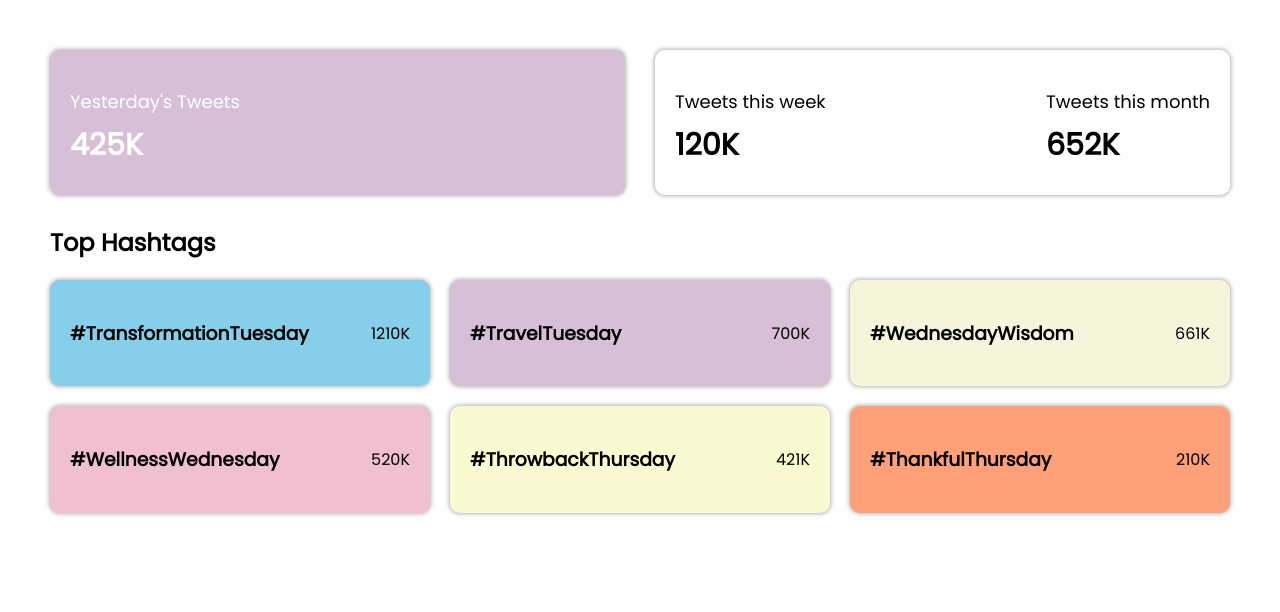
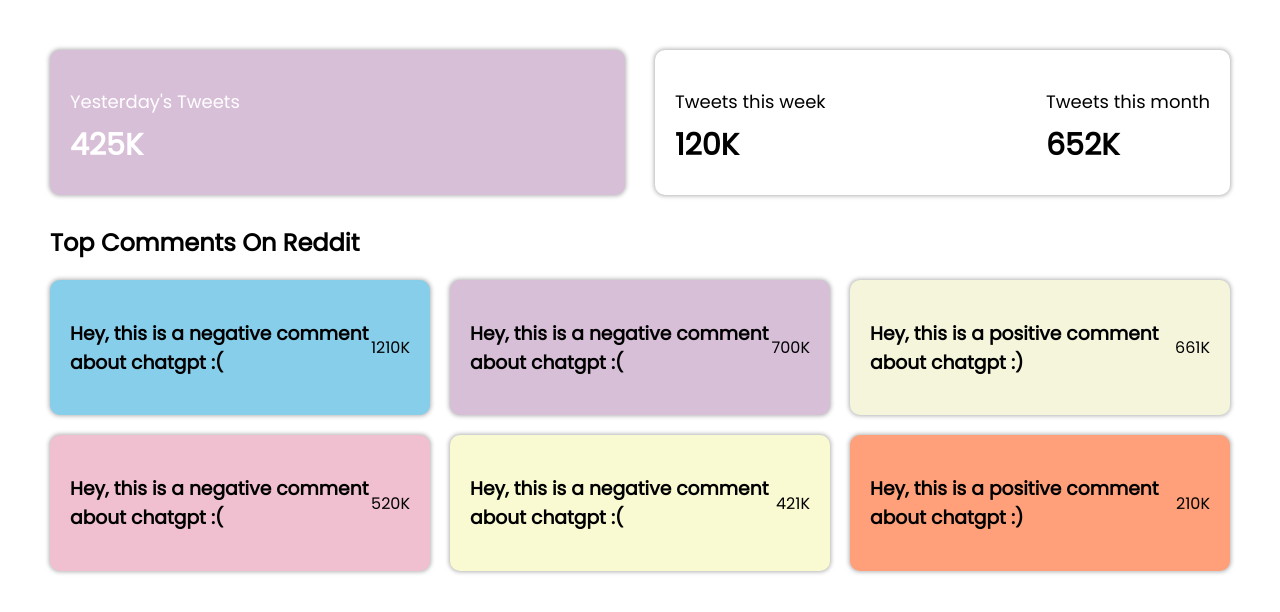
Before and after one commit to MeriemBenIsmail/Reddit-BigData, a React (Create React App) app: page /statistics in a window 1280 px wide. Shown: the top 612 px of the page. Built offline with nearby package versions, Linux system fonts and the light colour scheme.

Commit message:
updated the live view

```diff
--- a/src/components/BatchViewContainer/BatchViewContainer.jsx
+++ b/src/components/BatchViewContainer/BatchViewContainer.jsx
@@ -1,10 +1,10 @@
 import React from "react";
 import classes from "./BatchViewContainer.module.css";
 import { BatchItem } from "./BatchItem";
-import { MOCK_HASHTAGS } from "../../mockHashtags";
+import { MOCK_COMMENTS } from "../../mockComments";
 
 export const BatchViewContainer = () => {
-  const topHash = MOCK_HASHTAGS.slice(1, 7);
+  const topHash = MOCK_COMMENTS.slice(1, 7);
   const topHashtags = [
     {
       hashtag:topHash[0],
@@ -62,11 +62,11 @@ export const BatchViewContainer = () => {
         </div>
       </div>
       <div className={classes.topHashtags}>
-        <h2 className={classes.header}>Top Hashtags</h2>
+        <h2 className={classes.header}>Top Comments On Reddit</h2>
 
         <div className={classes.hashtagBoxes}>
           {topHashtags.map((item, id) => {
-            return <BatchItem key={id} hashtag={item.hashtag} nbr={item.nbr} bgColor={item.bgColor}></BatchItem>;
+            return <BatchItem key={id} hashtag={item.hashtag.body} nbr={item.nbr} bgColor={item.bgColor}></BatchItem>;
           })}
         </div>
       </div>
--- a/src/components/LiveViewContainer/LiveViewContainer.jsx
+++ b/src/components/LiveViewContainer/LiveViewContainer.jsx
@@ -1,13 +1,13 @@
 import classes from "./LiveViewContainer.module.css";
 import { useEffect, useState } from "react";
-import { MOCK_HASHTAGS } from "../../mockHashtags";
+import { MOCK_COMMENTS } from "../../mockComments";
 import LiveViewItem from "../LiveViewItem/LiveViewItem";
 
 const LiveViewContainer = () => {
-  const [hashtags, setHashtags] = useState([]);
+  const [comments, setComments] = useState([]);
 
   const getNewValue = () => {
-    return MOCK_HASHTAGS[Math.floor(Math.random() * MOCK_HASHTAGS.length)];
+    return MOCK_COMMENTS[Math.floor(Math.random() * MOCK_COMMENTS.length)];
   };
 
   const getNewValues = () => {
@@ -18,25 +18,25 @@ const LiveViewContainer = () => {
     return newValueArray;
   };
 
-  const updateHashtags = () => {
-    const updatedHashtags = hashtags.slice(6);
-    updatedHashtags.push(...getNewValues());
-    setHashtags(updatedHashtags);
+  const updateComments = () => {
+    const updatedComments = comments.slice(6);
+    updatedComments.push(...getNewValues());
+    setComments(updatedComments);
   };
 
   useEffect(() => {
-    if (!hashtags.length) {
-      updateHashtags();
+    if (!comments.length) {
+      updateComments();
     }
     setTimeout(() => {
-      updateHashtags();
+      updateComments();
     }, 2000);
-  }, [hashtags]);
+  }, [comments]);
 
   return (
     <div className={classes.liveViewContainer}>
-      {hashtags.slice(0, 6).map((hashtag, index) => {
-        return <LiveViewItem text={hashtag} key={index} />;
+      {comments.slice(0, 6).map((comment, index) => {
+        return <LiveViewItem text={comment.body} sentiment={comment.sentiment} key={index} />;
       })}
     </div>
   );
--- a/src/components/LiveViewItem/LiveViewItem.jsx
+++ b/src/components/LiveViewItem/LiveViewItem.jsx
@@ -1,13 +1,19 @@
 import classes from "./LiveViewItem.module.css";
 import { getColor } from "../LiveViewContainer/LiveView.color";
-
-const LiveViewItem = ({ text }) => {
+import negative from "../../pages/negative.png";
+import positive from "../../pages/positive.png";
+const LiveViewItem = ({ text, sentiment }) => {
   return (
     <div
       className={classes.liveViewItem}
       style={{ backgroundColor: getColor() }}
     >
-      {text}
+      <div className={classes.text}>{text}</div>
+      <img
+        className={classes.sentiment}
+        src={sentiment === 1 ? positive : negative}
+        alt="sentiment"
+      />
     </div>
   );
 };
--- a/src/components/LiveViewItem/LiveViewItem.module.css
+++ b/src/components/LiveViewItem/LiveViewItem.module.css
@@ -2,7 +2,17 @@
   display: flex;
   align-items: center;
   justify-content: center;
-  font-size: 24px;
+  flex-direction: column;
+  font-size: 22px;
   font-weight: 600;
   border: 2px solid white;
+  gap: 20px;
 }
+
+.text {
+  text-align: center;
+}
+.sentiment {
+  width: 50px;
+  height: 50px;
+}
--- /dev/null
+++ b/src/mockComments.js
@@ -0,0 +1,54 @@
+export const MOCK_COMMENTS = [
+  {
+    comment_id: 2,
+    parent_id: 1,
+    body: "Hey, this is a positive comment about chatgpt :)",
+    timestamp: "time",
+    sentiment: 1,
+  },
+  {
+    comment_id: 3,
+    parent_id: 1,
+    body: "Hey, this is a negative comment about chatgpt :(",
+    timestamp: "time",
+    sentiment: 0,
+  },
+  {
+    comment_id: 3,
+    parent_id: 1,
+    body: "Hey, this is a negative comment about chatgpt :(",
+    timestamp: "time",
+    sentiment: 0,
+  },
+  {
+    comment_id: 2,
+    parent_id: 1,
+    body: "Hey, this is a positive comment about chatgpt :)",
+    timestamp: "time",
+    sentiment: 1,
+  },
+  {
+    comment_id: 3,
+    parent_id: 1,
+    body: "Hey, this is a negative comment about chatgpt :(",
+    timestamp: "time",
+    sentiment: 0,
+  },
+  {
+    comment_id: 3,
+    parent_id: 1,
+    body: "Hey, this is a negative comment about chatgpt :(",
+    timestamp: "time",
+    sentiment: 0,
+  },
+  {
+    comment_id: 2,
+    parent_id: 1,
+    body: "Hey, this is a positive comment about chatgpt :)",
+    timestamp: "time",
+    sentiment: 1,
+  },
+];
+/*
+(comment_id, parent_id, body, subreddit, timestamp, sentiment)
+*/
--- a/src/mockHashtags.js
+++ /dev/null
@@ -1,209 +0,0 @@
-export const MOCK_HASHTAGS = [
-  "#",
-  "#TransformationTuesday",
-  "#TravelTuesday",
-  "#WednesdayWisdom",
-  "#WellnessWednesday",
-  "#ThrowbackThursday",
-  "#ThankfulThursday",
-  "#FridayFeeling",
-  "#FlashbackFriday",
-  "#FoodieFriday",
-  "#SaturdayMorning",
-  "#SelfieSaturday",
-  "#Caturday",
-  "#SundayFunday",
-  "#SelfieSunday",
-  "#WeekendVibes",
-  "#MotivationMonday",
-  "#MindfulMonday",
-  "#MarketingMonday",
-  "#MusicMonday",
-  "#MondayMood",
-  "#ManCrushMonday",
-  "#MomLifeMonday",
-  "#MemeMonday",
-  "#MakeupMonday",
-  "#MondayBlues",
-  "#MondayBlogs",
-  "#MondayInspiration",
-  "#MondayFunday",
-  "#MondayNightFootball",
-  "#MondayMorning",
-  "#MondayVibes",
-  "#MondayMadness",
-  "#MondayMantra",
-  "#MondayMemories",
-  "#MondayMusings",
-  "#Quote",
-  "#Vibes",
-  "#s",
-  "#Mafia",
-  "#Club",
-  "#ForTheSoul",
-  "#Mania",
-  "#Nation",
-  "#Attitude",
-  "#Goals",
-  "#Inspiration",
-  "#Mindset",
-  "#Fitness",
-  "#Success",
-  "#Journey",
-  "#Challenge",
-  "#Art",
-  "#Music",
-  "#Life",
-  "#Love",
-  "#Work",
-  "#Positive",
-  "#Coach",
-  "#Mindfulness",
-  "#PositiveVibes",
-  "#Spiritual",
-  "#Women",
-  "#Wisdom",
-  "#Empowerment",
-  "#Entrepreneur",
-  "#Speaker",
-  "#Start",
-  "#Mind",
-  "#Action",
-  "#Determination",
-  "#Leadership",
-  "#ChallengeAccepted",
-  "#Community",
-  "#EmpoweringWomen",
-  "#Inspiring",
-  "#InspiringWomen",
-  "#MindBodySpirit",
-  "#Monday",
-  "#Motivate",
-  "#PersonalDevelopment",
-  "#Positivity",
-  "#QuoteOfTheDay",
-  "#RealTalk",
-  "#Rockstar",
-  "#SpeakerLife",
-  "#Spirit",
-  "#SuccessMindset",
-  "#Support",
-  "#Transformation",
-  "#WomenInBusiness",
-  "#WomenSupportingWomen",
-  "#WorkHardPlayHard",
-  "#Workout",
-  "#YouGotThis",
-  "#Zen",
-  "#MotivationMondayQuotes",
-  "#MondayBluesNoMore",
-  "#MondayBoost",
-  "#MondayRush",
-  "#MondayRevolution",
-  "#MondayFrenzy",
-  "#MondayThrill",
-  "#MondayEnthusiasm",
-  "#MondayManifestation",
-  "#ThrowbackThursday",
-  "#FlashbackFriday",
-  "#WellnessWednesday",
-  "#MotivationMonday",
-  "#TransformationTuesday",
-  "#WisdomWednesday",
-  "#FitnessFriday",
-  "#SelfCareSunday",
-  "#FoodieFriday",
-  "#TacoTuesday",
-  "#WineWednesday",
-  "#SocialSaturday",
-  "#Caturday",
-  "#TechTuesday",
-  "#TravelTuesday",
-  "#FridayFeeling",
-  "#SaturdayNight",
-  "#SundayFunday",
-  "#MindfulMonday",
-  "#MarketingMonday",
-  "#SmallBusinessSaturday",
-  "#BlackFriday",
-  "#CyberMonday",
-  "#GivingTuesday",
-  "#WomenInBusiness",
-  "#StartupLife",
-  "#MondayMorning",
-  "#TuesdayThoughts",
-  "#WednesdayWisdom",
-  "#ThursdayThoughts",
-  "#FridayVibes",
-  "#WeekendVibes",
-  "#SundayMorning",
-  "#SundayBrunch",
-  "#SundayVibes",
-  "#MondayMood",
-  "#TuesdayMotivation",
-  "#WednesdayVibes",
-  "#ThursdayVibes",
-  "#FridayFun",
-  "#TGIF",
-  "#SaturdayMorning",
-  "#SaturdayVibes",
-  "#PositiveVibes",
-  "#GoodVibesOnly",
-  "#LifeGoals",
-  "#LiveYourBestLife",
-  "#Happiness",
-  "#PositiveThinking",
-  "#SelfLove",
-  "#SelfImprovement",
-  "#PersonalDevelopment",
-  "#Success",
-  "#Inspiration",
-  "#Motivation",
-  "#Gratitude",
-  "#Mindfulness",
-  "#Wellness",
-  "#HealthyLiving",
-  "#FitnessMotivation",
-  "#Workout",
-  "#GymLife",
-  "#HealthyEating",
-  "#PlantBased",
-  "#VeganLife",
-  "#NatureLover",
-  "#TravelGram",
-  "#Wanderlust",
-  "#Adventure",
-  "#ExploreMore",
-  "#Outdoors",
-  "#Photography",
-  "#Art",
-  "#Music",
-  "#Film",
-  "#Books",
-  "#Writing",
-  "#Fashion",
-  "#Style",
-  "#Beauty",
-  "#Makeup",
-  "#Skincare",
-  "#HairCare",
-  "#HomeDecor",
-  "#InteriorDesign",
-  "#Pets",
-  "#DogLover",
-  "#CatLover",
-  "#Family",
-  "#Parenting",
-  "#RelationshipGoals",
-  "#Love",
-  "#Friendship",
-  "#Humor",
-  "#Meme",
-  "#Gaming",
-  "#Technology",
-  "#Science",
-  "#Environment",
-  "#Politics",
-  "#News",
-  "#CurrentEvents",
-];
```
Also changed, not shown: src/pages/negative.png (added), src/pages/positive.png (added).
